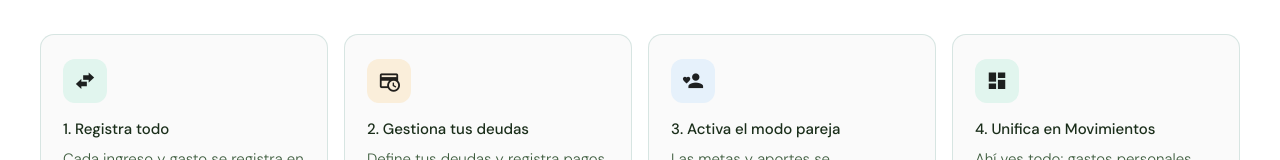
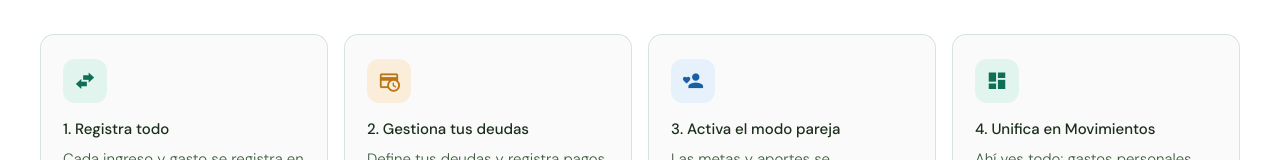
Before and after one commit to Danielbp019/Fin-mate, a Vue app in the folder front-finmate/: page /como-funciona in a window 1280 px wide. Shown: the part 461-621 px from the top of the page. Built offline with nearby package versions, Linux system fonts and the light colour scheme; no server answers.

Commit message:
Fix color iconos de como funciona
- fix color iconos de como funciona

```diff
--- a/front-finmate/src/pages/HowItWorks.vue
+++ b/front-finmate/src/pages/HowItWorks.vue
@@ -68,7 +68,7 @@
       <div class="feat-grid feat-grid--4">
         <div class="feat-card">
           <div class="feat-icon fi-green">
-            <v-icon size="22">mdi-swap-horizontal-bold</v-icon>
+            <v-icon color="var(--green-deep)" size="22">mdi-swap-horizontal-bold</v-icon>
           </div>
 
           <div class="feat-name">1. Registra todo</div>
@@ -81,7 +81,7 @@
 
         <div class="feat-card">
           <div class="feat-icon fi-gold">
-            <v-icon size="22">mdi-credit-card-clock-outline</v-icon>
+            <v-icon color="var(--gold)" size="22">mdi-credit-card-clock-outline</v-icon>
           </div>
 
           <div class="feat-name">2. Gestiona tus deudas</div>
@@ -94,7 +94,7 @@
 
         <div class="feat-card">
           <div class="feat-icon fi-blue">
-            <v-icon size="22">mdi-account-heart</v-icon>
+            <v-icon color="var(--blue-deep)" size="22">mdi-account-heart</v-icon>
           </div>
 
           <div class="feat-name">3. Activa el modo pareja</div>
@@ -107,7 +107,7 @@
 
         <div class="feat-card">
           <div class="feat-icon fi-green">
-            <v-icon size="22">mdi-view-dashboard</v-icon>
+            <v-icon color="var(--green-deep)" size="22">mdi-view-dashboard</v-icon>
           </div>
 
           <div class="feat-name">4. Unifica en Movimientos</div>
```
Also changed, not shown: 1 other file (tests, documents, lock files or other folders).
